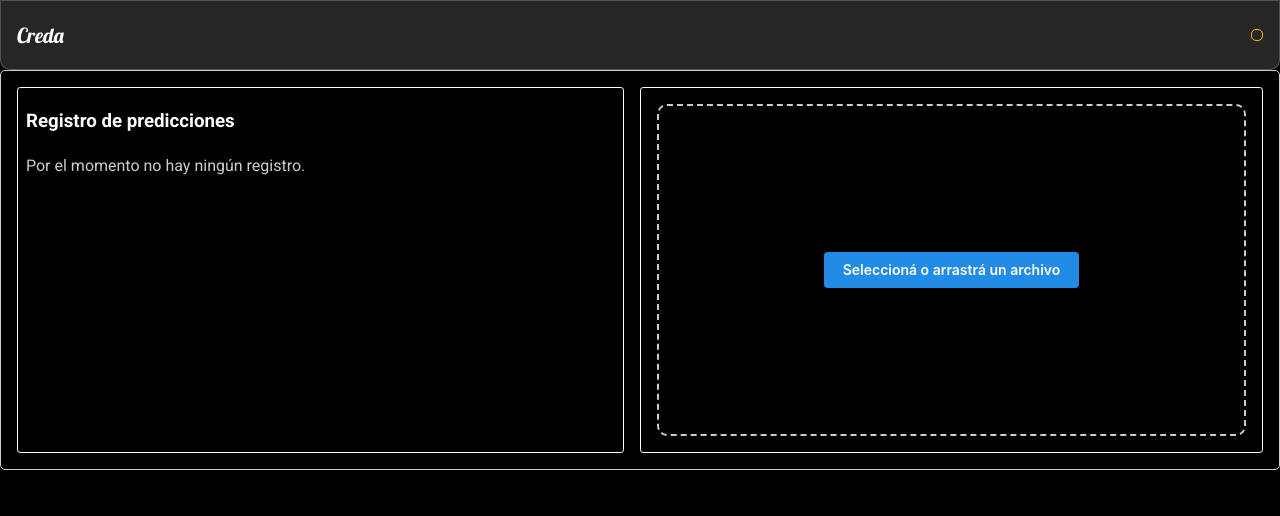
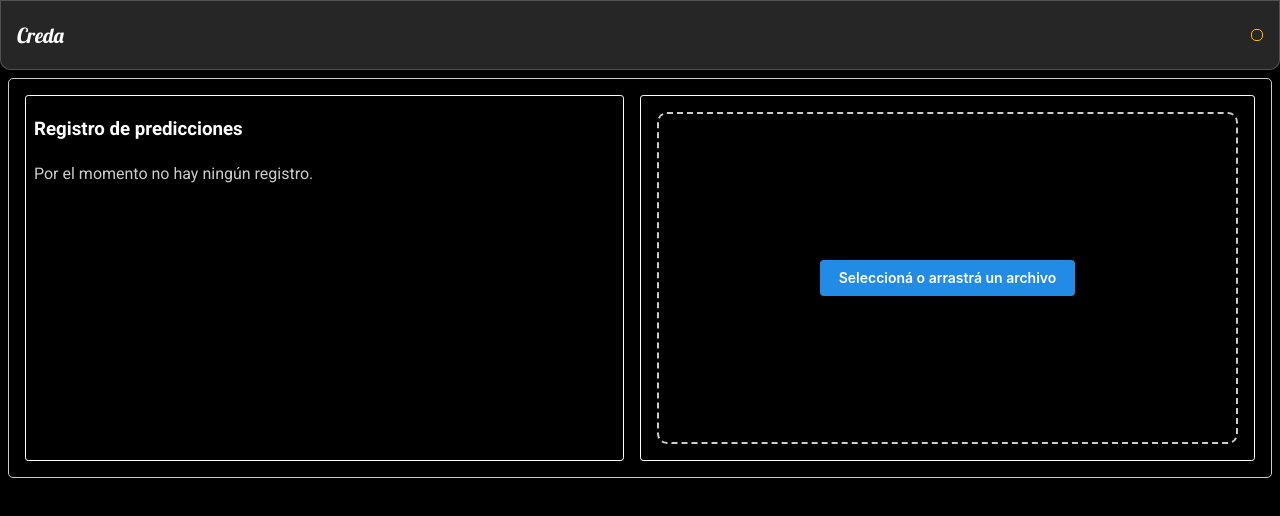
Before and after one commit to Carlos0550/Creda, a React (Vite) app in the folder frontend/: page /home/1 in a window 1280 px wide. Shown: the top 516 px of the page. Built offline with nearby package versions, Linux system fonts and the light colour scheme.

Commit message:
feat: simple layout para la aplicacion

```diff
--- a/frontend/src/Layout/Layout.css
+++ b/frontend/src/Layout/Layout.css
@@ -44,3 +44,8 @@
     color: black;
     cursor: pointer;
 }
+
+.main-content{
+    flex: 1;
+    margin: .5rem;
+}
--- a/frontend/src/Layout/Layout.tsx
+++ b/frontend/src/Layout/Layout.tsx
@@ -34,7 +34,7 @@ function Layout({ content }: LayoutInterface) {
                     </div>
                 </nav>
             </header>
-            <main>
+            <main className='main-content'>
                 {content}
             </main>
         </div>
```
